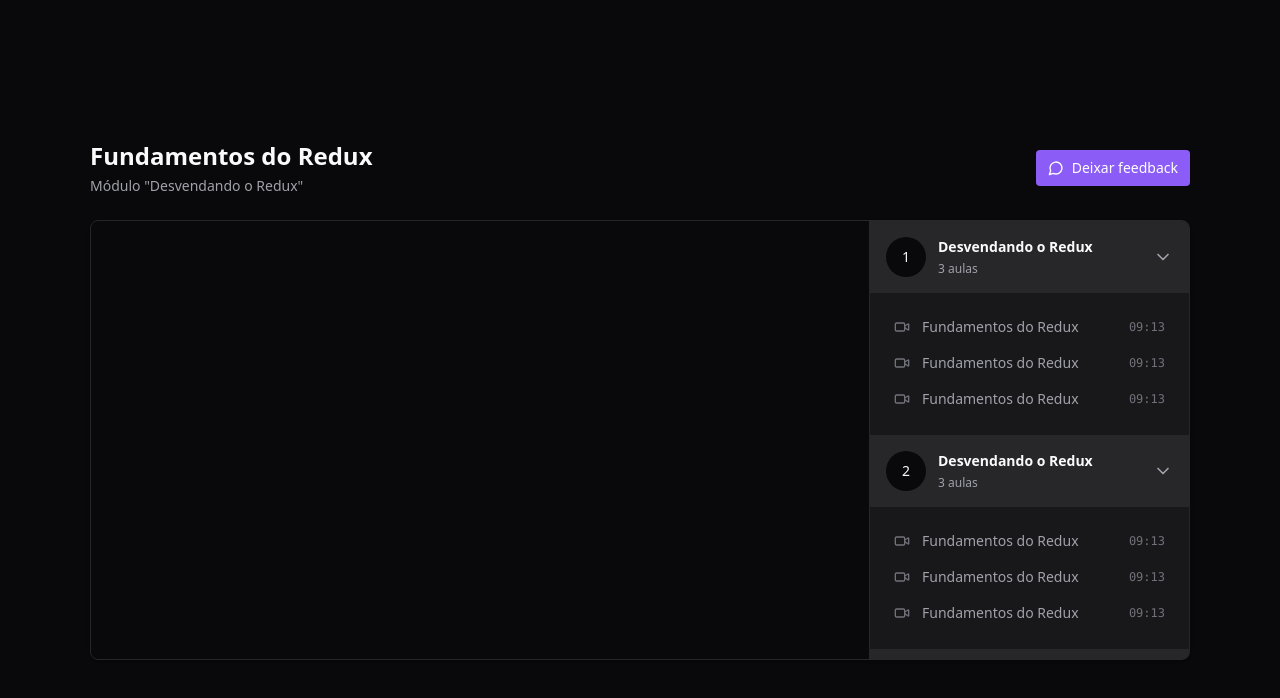
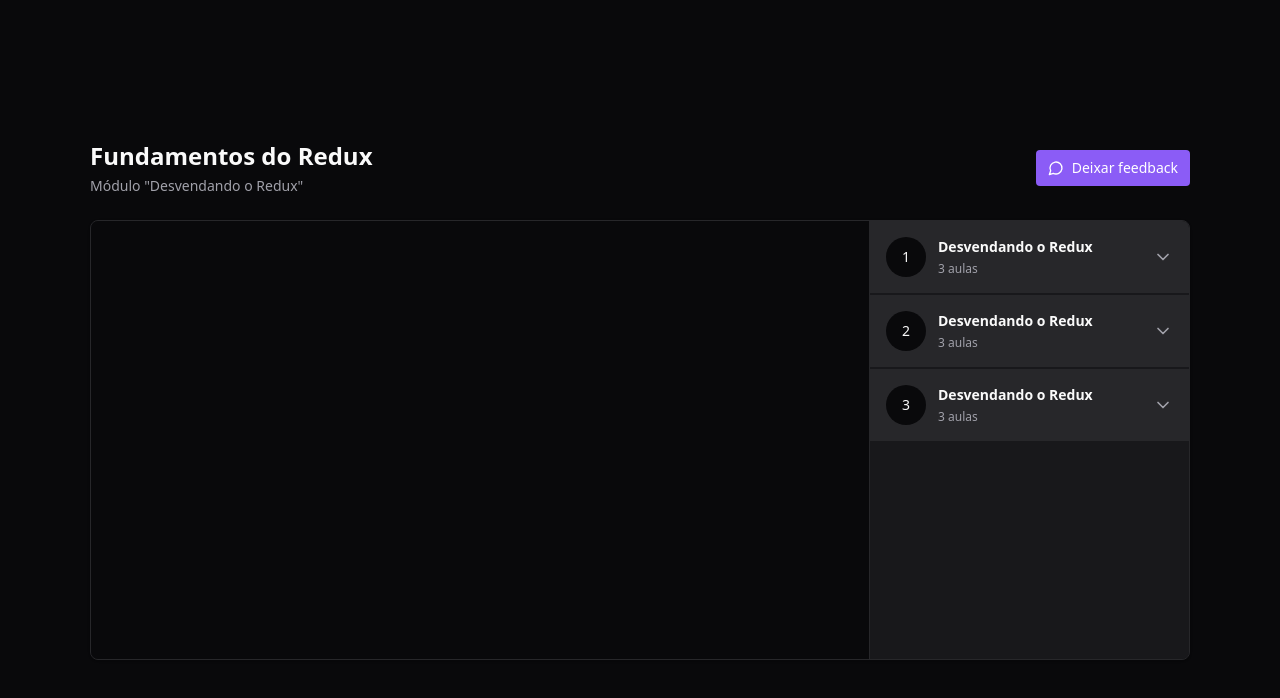
Before and after one commit to jessicacastro/react, a React (Vite) app in the folder react-redux-zustand/: page / in a window 1280 px wide. Shown: the top 698 px of the page. Built offline with nearby package versions, Linux system fonts and the light colour scheme.

Commit message:
feat(redux-zustand): add radix collapsible

```diff
--- a/react-redux-zustand/package.json
+++ b/react-redux-zustand/package.json
@@ -10,6 +10,7 @@
     "preview": "vite preview"
   },
   "dependencies": {
+    "@radix-ui/react-collapsible": "^1.1.1",
     "@reduxjs/toolkit": "^2.3.0",
     "lucide-react": "^0.460.0",
     "react": "^18.3.1",
--- a/react-redux-zustand/src/components/Module.tsx
+++ b/react-redux-zustand/src/components/Module.tsx
@@ -1,6 +1,6 @@
 import { ChevronDown } from "lucide-react"
 import { Lesson } from "./Lesson"
-
+import * as Collapsible from "@radix-ui/react-collapsible"
 interface ModuleProps {
   moduleIndex: number;
   title: string
@@ -9,8 +9,8 @@
 
 export const Module = ({moduleIndex, title, amountOfLessons }: ModuleProps) => {
   return(
-    <div>
-      <button className="flex w-full items-center gap-3 bg-zinc-800 p-4">
+    <Collapsible.Root className="group">
+      <Collapsible.Trigger className="flex w-full items-center gap-3 bg-zinc-800 p-4">
         <div className="flex h-10 w-10 rounded-full items-center justify-center bg-zinc-950 text-sm">
           {moduleIndex + 1}
         </div>
@@ -23,14 +23,16 @@
           </span>
         </div>
 
-        <ChevronDown className="w-5 h-5 ml-auto text-zinc-400" />
-      </button>
+        <ChevronDown className="w-5 h-5 ml-auto text-zinc-400 group-data-[state=open]:rotate-180 transition-transform" />
+      </Collapsible.Trigger>
 
-      <nav className="relative flex flex-col gap-4 p-6">
-        <Lesson title="Fundamentos do Redux" duration="09:13" />
-        <Lesson title="Fundamentos do Redux" duration="09:13" />
-        <Lesson title="Fundamentos do Redux" duration="09:13" />
-      </nav>
-    </div>
+      <Collapsible.Content>
+        <nav className="relative flex flex-col gap-4 p-6">
+          <Lesson title="Fundamentos do Redux" duration="09:13" />
+          <Lesson title="Fundamentos do Redux" duration="09:13" />
+          <Lesson title="Fundamentos do Redux" duration="09:13" />
+        </nav>
+      </Collapsible.Content>
+    </Collapsible.Root>
   )
 }
```
Also changed, not shown: 1 other file (tests, documents, lock files or other folders).
